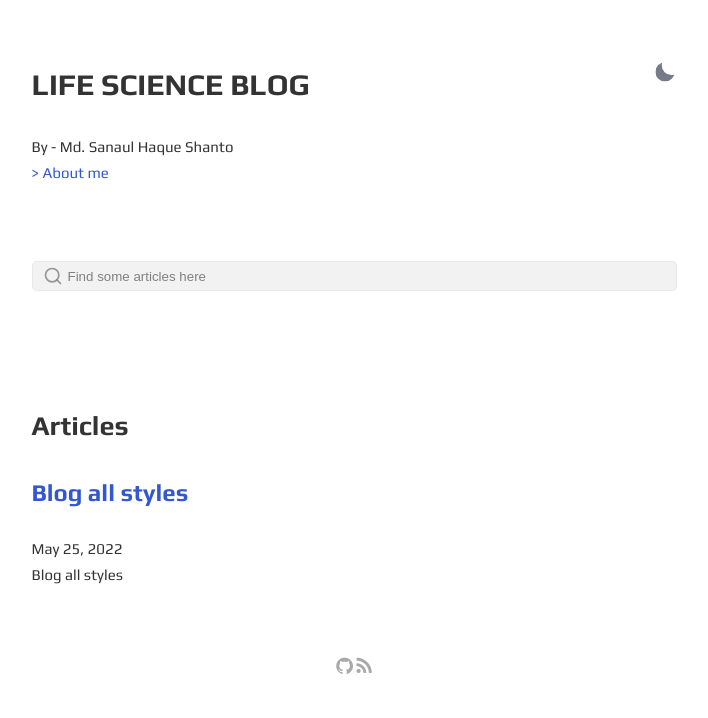
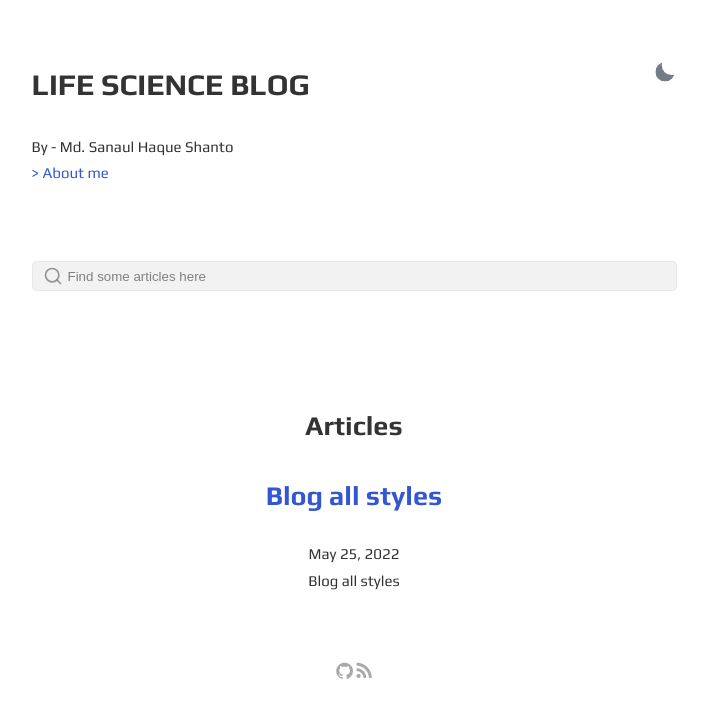
Before and after one commit to Md-Sanaul-Haque-Shanto/lifescience, a Jekyll site: the page built from index.html, in a window 1280 px wide. Shown: the top 718 px of the page, without its empty margins (286-994 px from the left). Built offline with Jekyll 4.4.1, drawn with Linux system fonts in a browser that asks for light colours.

Commit message:
Update index.html

```diff
--- a/index.html
+++ b/index.html
@@ -34,16 +34,17 @@ layout: default
     <input type="search" id="search-input" placeholder="Find some articles here" aria-label="Search">
     <ul id="search-results"></ul>
 </div>
-
+<center>
 <section class="posts" id="Blog">
     <h2>Articles</h2>
 	<div class="posts noList">
     {%- for post in site.posts -%}
       <article>
-        <h3><a class="post-link" href="{{ site.url }}{{ site.baseurl }}{{ post.url }}">{{ post.title }}</a></h3>
+        <h2><a class="post-link" href="{{ site.url }}{{ site.baseurl }}{{ post.url }}">{{ post.title }}</a></h2>
 	<time datetime="{{ post.date | date_to_xmlschema }}">{{ post.date | date: "%b %d, %Y" }}</time>
         <p>{%- if post.description -%}{{ post.description }}{%- else -%}{{ post.excerpt | strip_html }}{%- endif -%}</p>
       </article>
     {%- endfor -%}
   </div>
 </section>
+</center>
```
